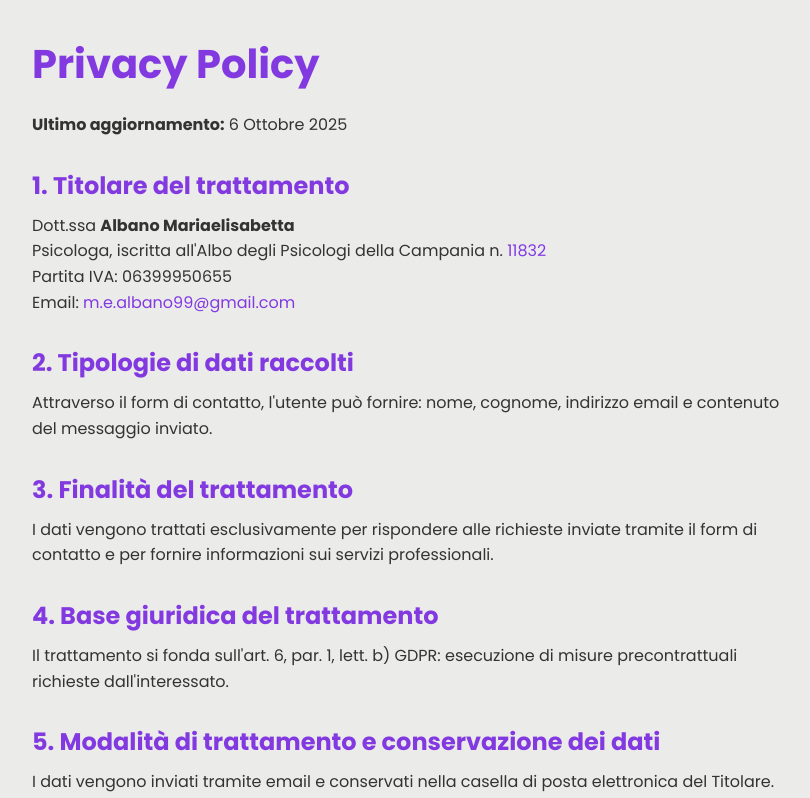
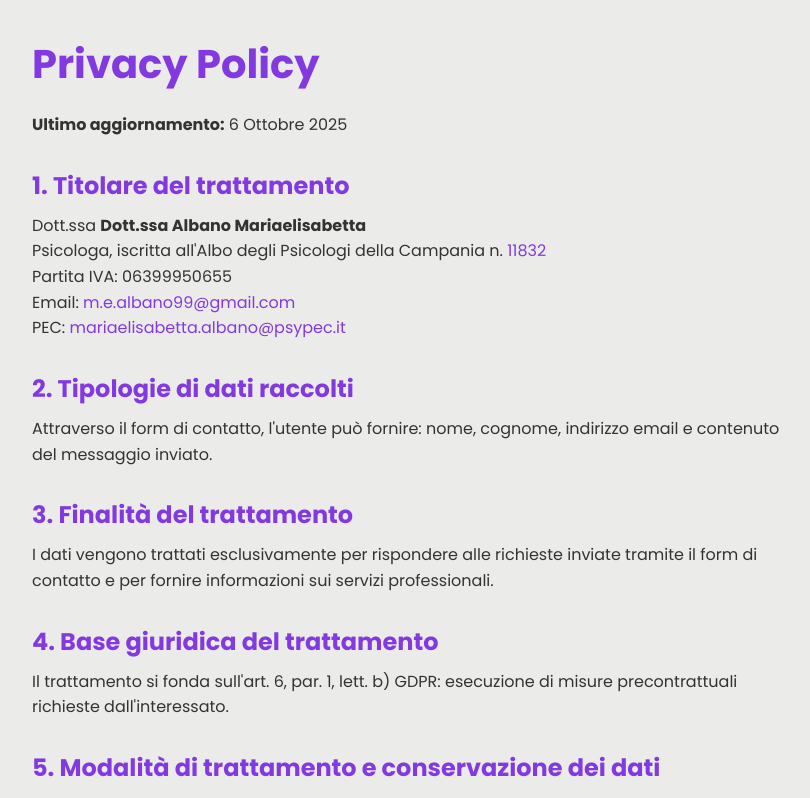
Before and after one commit to gcarda99/psycologist-portfolio, a React (Vite) app: page /info-legale in a window 1280 px wide. Shown: the top 798 px of the page, without its empty margins (232-1042 px from the left). Built offline with nearby package versions, Linux system fonts and the light colour scheme; a web font is replaced by a local one.

Commit message:
add PEC to privacy policy page

```diff
--- a/src/data/privacyPolicyData.js
+++ b/src/data/privacyPolicyData.js
@@ -1,6 +1,7 @@
 export const privacyPolicyData = {
-    name: 'Albano Mariaelisabetta',
+    name: 'Dott.ssa Albano Mariaelisabetta',
     email: 'm.e.albano99@gmail.com',
+    pec: 'mariaelisabetta.albano@psypec.it',
     albo: '11832',
     alboUrl: 'https://www.oprc.it/scheda-personale/?user=MARIAELISABETTA-ALBANO&id=11832-A',
     iva: '06399950655',
--- a/src/pages/InfoLegale/InfoLegale.js
+++ b/src/pages/InfoLegale/InfoLegale.js
@@ -1,14 +1,13 @@
 import './InfoLegale.css';
 import React from 'react';
-import { Helmet } from 'react-helmet';
-import { privacyPolicyData } from '../../data/privacyPolicyData';
-import { headerData } from '../../data/headerData';
+import {Helmet} from 'react-helmet';
+import {privacyPolicyData} from '../../data/privacyPolicyData';
 
 function InfoLegale() {
     return (
         <div className="info-legale">
             <Helmet>
-                <title>{headerData.name}</title>
+                <title>{privacyPolicyData.name}</title>
             </Helmet>
             <div className="container">
                 <h1>Privacy Policy</h1>
@@ -16,9 +15,10 @@ function InfoLegale() {
 
                 <h2>1. Titolare del trattamento</h2>
                 <p>
-                    Dott.ssa <strong>{privacyPolicyData.name}</strong><br />
+                    Dott.ssa <strong>{privacyPolicyData.name}</strong><br/>
                     Psicologa, iscritta all'Albo degli Psicologi della Campania n.{' '}
-                    <a href={privacyPolicyData.alboUrl} target="_blank" rel="noreferrer">{privacyPolicyData.albo}</a><br />
+                    <a href={privacyPolicyData.alboUrl} target="_blank"
+                       rel="noreferrer">{privacyPolicyData.albo}</a><br/>
                     {privacyPolicyData?.iva && privacyPolicyData?.iva.trim() !== '' && (
                         <>
                             Partita IVA: {privacyPolicyData.iva}
@@ -26,6 +26,8 @@ function InfoLegale() {
                     )}
                     <br/>
                     Email: <a href={'mailto:' + privacyPolicyData.email}>{privacyPolicyData.email}</a>
+                    <br/>
+                    PEC: <a href={'mailto:' + privacyPolicyData.pec}>{privacyPolicyData.pec}</a>
                 </p>
 
                 <h2>2. Tipologie di dati raccolti</h2>
```
